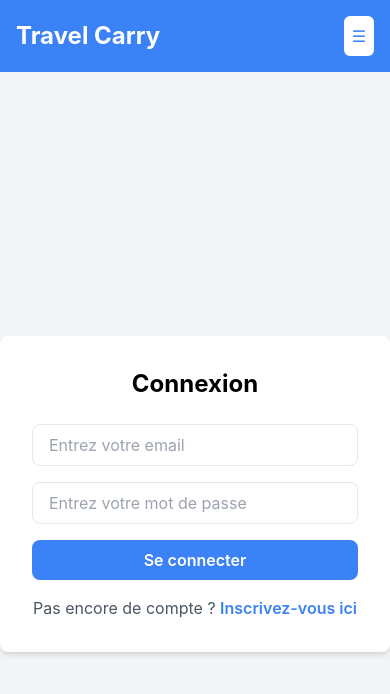
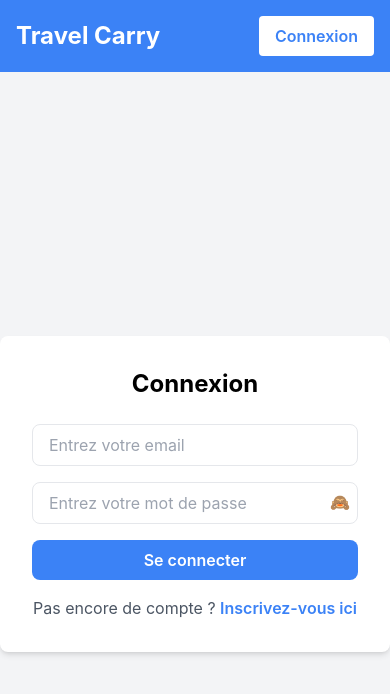
Before and after one commit to Devops-noah/Frontend, a React (Create React App) app in the folder travel-carry/: page /login in a window 390 px wide. Shown: the top 694 px of the page. Built offline with nearby package versions, Linux system fonts and the light colour scheme.

Commit message:
etat connexion a deconnexion

```diff
--- a/travel-carry/package.json
+++ b/travel-carry/package.json
@@ -38,6 +38,9 @@
     ]
   },
   "devDependencies": {
+    "@babel/plugin-proposal-private-property-in-object": "^7.21.11",
+    "@babel/plugin-transform-private-property-in-object": "^7.25.9",
+    "babel-preset-react-app": "^10.0.1",
     "tailwindcss": "^3.4.14"
   }
 }
--- a/travel-carry/src/App.js
+++ b/travel-carry/src/App.js
@@ -4,10 +4,12 @@ import Header from "./Header";
 import HomePage from "./HomePage";
 import Login from "./auth/Login";
 import SignUp from "./auth/SignUp";
+import { UserProvider } from "./context/UserContext";
+
 function App() {
     return (
-        <Router>
-            <div>
+        <UserProvider>
+            <Router>
                 <Header />
                 <div className="container">
                     <Routes>
@@ -16,8 +18,8 @@ function App() {
                         <Route path="/register" element={<SignUp />} />
                     </Routes>
                 </div>
-            </div>
-        </Router>
+            </Router>
+        </UserProvider>
     );
 }
 
--- a/travel-carry/src/Header.jsx
+++ b/travel-carry/src/Header.jsx
@@ -1,39 +1,39 @@
-import React, {useState} from 'react';
-import './Header.css';
-import { Link } from 'react-router-dom';
+import React from "react";
+import { Link, useNavigate } from "react-router-dom";
 
 const Header = () => {
-    const [isMenuOpen, setIsMenuOpen] = useState(false);
-    console.log("open: ", isMenuOpen)
+    const navigate = useNavigate();
+
+    // Vérifiez si l'utilisateur est connecté (en regardant le token dans le localStorage)
+    const isAuthenticated = !!localStorage.getItem("token");
+
+    // Fonction pour gérer la déconnexion
+    const handleLogout = () => {
+        localStorage.removeItem("token"); // Supprimez le token
+        navigate("/login"); // Redirigez vers la page de connexion
+    };
+
     return (
         <header className="flex justify-between items-center p-4 bg-blue-500 text-white">
             <div className="text-2xl font-bold">Travel Carry</div>
-            <nav className="hidden md:flex space-x-4">
-                <Link to="/login">
-                    <button className="px-4 py-2 bg-white text-blue-500 font-semibold rounded hover:bg-gray-100">
-                        Connexion
+            <nav>
+                {isAuthenticated ? (
+                    // Affichez Déconnexion si l'utilisateur est connecté
+                    <button
+                        onClick={handleLogout}
+                        className="px-4 py-2 bg-white text-blue-500 font-semibold rounded hover:bg-gray-100"
+                    >
+                        Déconnexion
                     </button>
-                </Link>
+                ) : (
+                    // Affichez Connexion sinon
+                    <Link to="/login">
+                        <button className="px-4 py-2 bg-white text-blue-500 font-semibold rounded hover:bg-gray-100">
+                            Connexion
+                        </button>
+                    </Link>
+                )}
             </nav>
-            {/* Menu hamburger (Mobile) */}
-            <div className="md:hidden">
-                <button
-                    className="p-2 rounded-md bg-white text-blue-500 hover:bg-gray-200"
-                    aria-label="Open Menu"
-                    onClick={() => setIsMenuOpen(!isMenuOpen)}
-                >
-                    ☰
-                </button>
-            </div>
-
-            {/* Menu déroulant pour mobile */}
-            {isMenuOpen && (
-                <div className="absolute top-16 right-4 bg-blue-500 text-white rounded shadow-md p-4 space-y-2">
-                    <button className="block w-full text-left px-4 py-2 rounded hover:bg-blue-600">
-                        Connexion
-                    </button>
-                </div>
-            )}
         </header>
     );
 };
--- a/travel-carry/src/HomePage.jsx
+++ b/travel-carry/src/HomePage.jsx
@@ -1,5 +1,5 @@
 import React from 'react'
-import Header from './Header'
+//import Header from './Header'
 
 export default function HomePage() {
     return (
--- a/travel-carry/src/auth/Login.jsx
+++ b/travel-carry/src/auth/Login.jsx
@@ -7,6 +7,7 @@ const LoginPage = () => {
         email: "",
         motDePasse: "",
     });
+    const [showPassword, setShowPassword] = useState(false); // État pour basculer la visibilité du mot de passe
     const [errorMessage, setErrorMessage] = useState("");
     const navigate = useNavigate();
 
@@ -25,10 +26,9 @@ const LoginPage = () => {
         setErrorMessage("");
 
         try {
-            // Remplacer fetch par axios pour l'appel à l'API
             const response = await axios.post(
                 "http://localhost:8080/api/auth/login",
-                formData, // Axios gère automatiquement la conversion en JSON
+                formData,
                 {
                     headers: {
                         "Content-Type": "application/json",
@@ -40,17 +40,13 @@ const LoginPage = () => {
             localStorage.setItem("token", response.data.token); // Stocker le token JWT
             navigate("/"); // Redirection vers la liste des annonces
         } catch (error) {
-            // Gestion des erreurs
             if (error.response) {
-                // Si l'API retourne une réponse d'erreur
                 setErrorMessage(error.response.data.message || "Identifiants incorrects.");
             } else {
-                // Autre type d'erreur (exemple : problème réseau)
                 setErrorMessage("Une erreur s'est produite. Veuillez réessayer.");
             }
         }
     };
-    console.log("teessss: ", formData)
 
     return (
         <div className="flex items-center justify-center h-screen bg-gray-100">
@@ -77,9 +73,9 @@ const LoginPage = () => {
                     </div>
 
                     {/* Mot de passe */}
-                    <div className="mb-4">
+                    <div className="mb-4 relative">
                         <input
-                            type="motDePasse"
+                            type={showPassword ? "text" : "password"} // Afficher ou masquer le mot de passe
                             id="motDePasse"
                             name="motDePasse"
                             value={formData.motDePasse}
@@ -88,6 +84,14 @@ const LoginPage = () => {
                             placeholder="Entrez votre mot de passe"
                             required
                         />
+                        <button
+                            type="button"
+                            onClick={() => setShowPassword(!showPassword)} // Basculer la visibilité
+                            className="absolute right-2 top-2 text-gray-500 hover:text-gray-700 focus:outline-none"
+                            aria-label={showPassword ? "Masquer le mot de passe" : "Afficher le mot de passe"}
+                        >
+                            {showPassword ? "👁️" : "🙈"} {/* Icône pour afficher/masquer */}
+                        </button>
                     </div>
 
                     {/* Bouton de connexion */}
--- /dev/null
+++ b/travel-carry/src/context/UserContext.js
@@ -0,0 +1,45 @@
+import React, { createContext, useContext, useState, useEffect } from "react";
+import axios from "axios";
+
+const UserContext = createContext();
+
+export const UserProvider = ({ children }) => {
+    const [user, setUser] = useState(null); // Contient les informations utilisateur
+    const [isAuthenticated, setIsAuthenticated] = useState(false);
+
+    useEffect(() => {
+        const fetchUser = async () => {
+            const token = localStorage.getItem("token");
+            if (token) {
+                try {
+                    const response = await axios.get("http://localhost:8080/api/auth/me", {
+                        headers: {
+                            Authorization: `Bearer ${token}`,
+                        },
+                    });
+                    setUser(response.data); // Récupérer l'utilisateur depuis la réponse
+                    setIsAuthenticated(true);
+                } catch (error) {
+                    console.error("Erreur lors de la récupération des infos utilisateur :", error);
+                    setIsAuthenticated(false);
+                }
+            }
+        };
+
+        fetchUser();
+    }, []);
+
+    const logout = () => {
+        localStorage.removeItem("token");
+        setUser(null);
+        setIsAuthenticated(false);
+    };
+
+    return (
+        <UserContext.Provider value={{ user, isAuthenticated, logout }}>
+            {children}
+        </UserContext.Provider>
+    );
+};
+
+export const useUserContext = () => useContext(UserContext);
```
Also changed, not shown: 1 other file (tests, documents, lock files or other folders).
